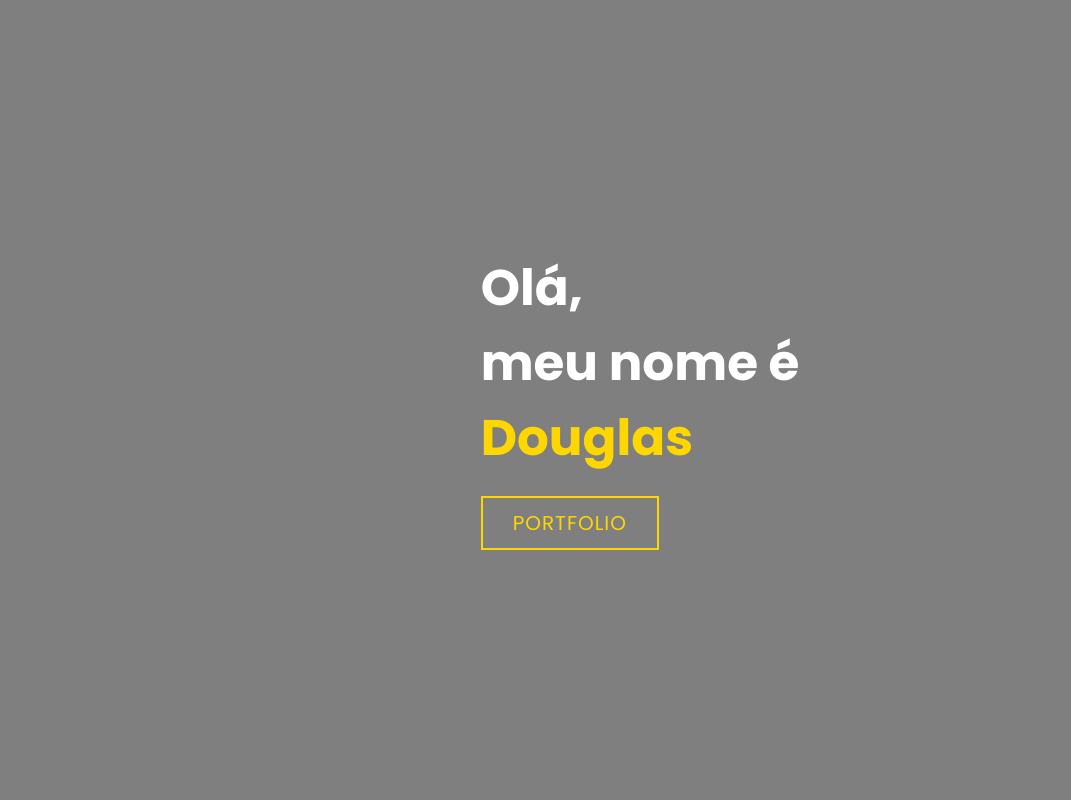
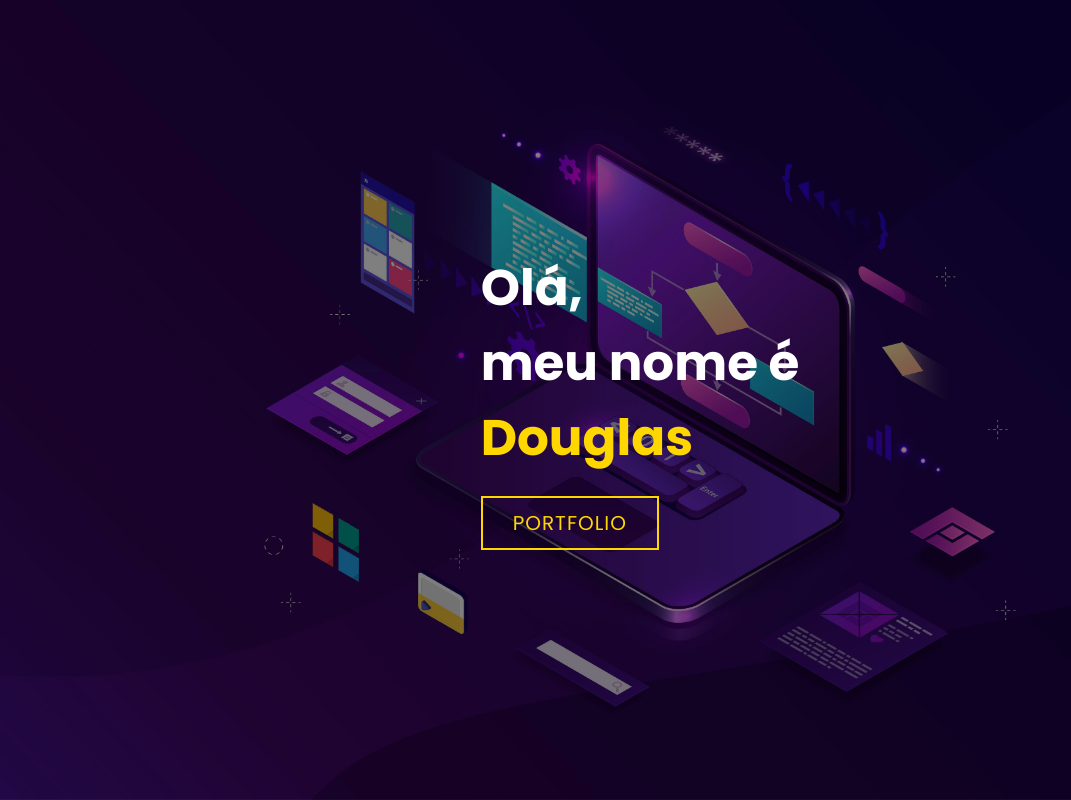
Before and after one commit to douglasabnovato/apresentacao, a plain HTML site: page index.html in a window 1280 px wide. Shown: the top 800 px of the page, without its empty margins (0-1071 px from the left). Drawn offline with Linux system fonts and the light colour scheme.

Commit message:
detalhes do projeto

```diff
--- a/style.css
+++ b/style.css
@@ -50,7 +50,7 @@ p {
 }
 
 #presentation {
-    background-image: url(./background.jpeg);
+    background-image: url(./assets/background.jpeg);
     background-size: cover;
     background-position: top center;
     position: relative;
```
